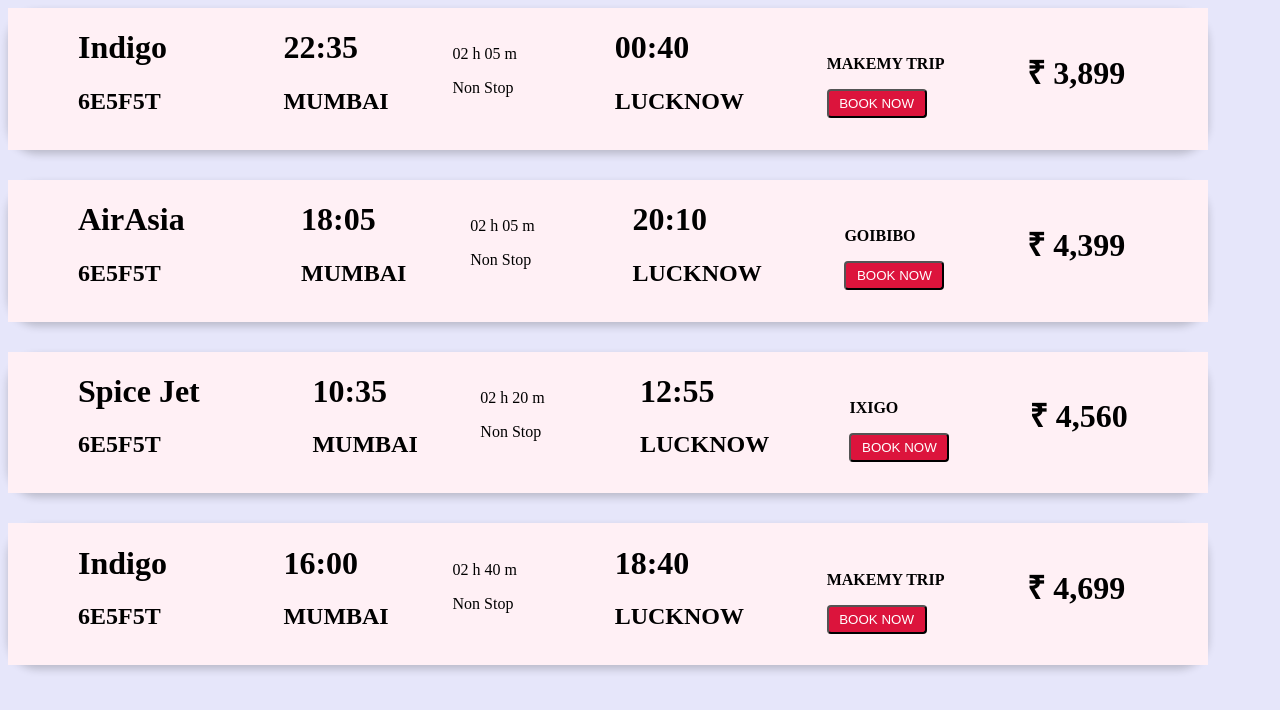
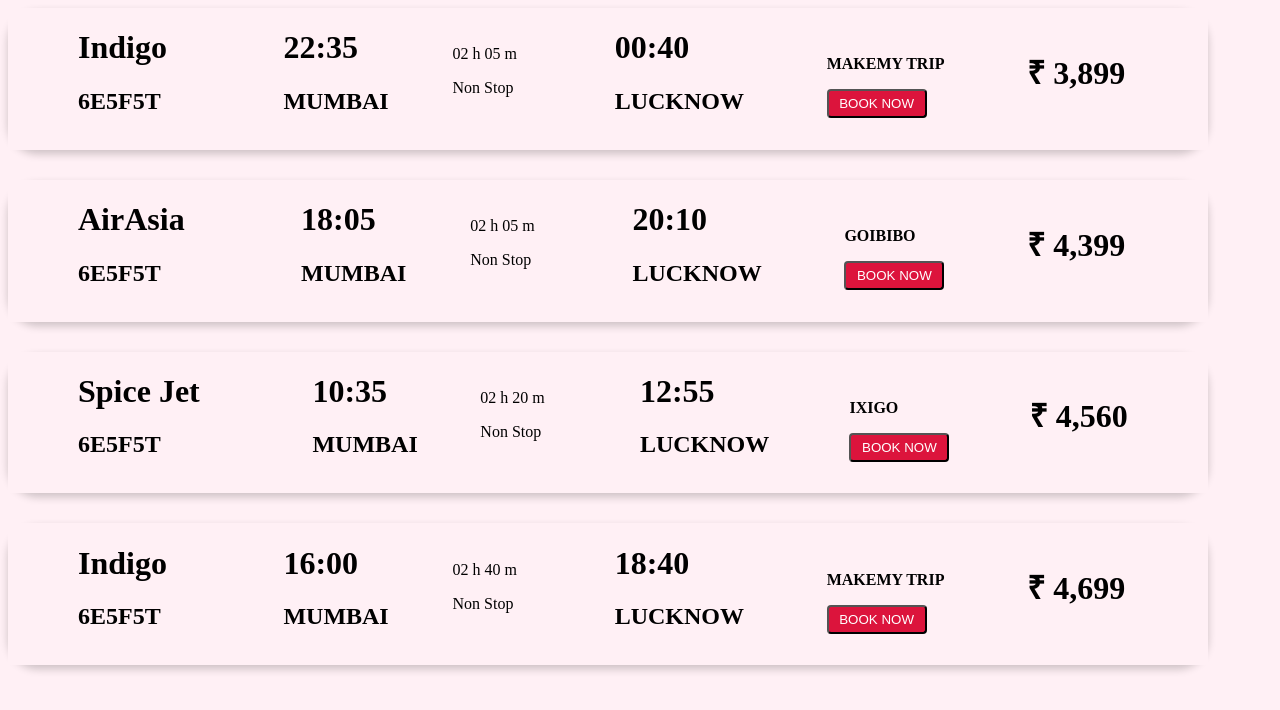
Before and after one commit to SainiBhavesh/FlyHigh, a plain HTML site: page flightList.html in a window 1280 px wide. Drawn offline with Linux system fonts and the light colour scheme.

Commit message:
color change

```diff
--- a/flightlist.css
+++ b/flightlist.css
@@ -1,5 +1,5 @@
 body{
-    background-color: #E6E6FA;
+    background-color: #FFF0F5;
 }
 
 a {
```
